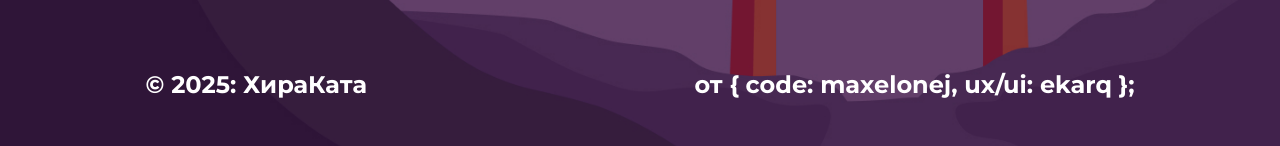
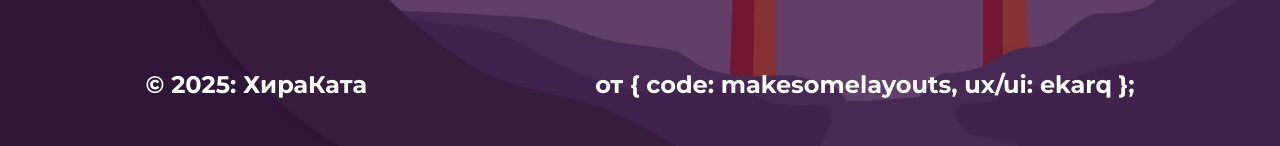
Before and after one commit to makesomelayouts/hirakata, a React (Vite) app: page / in a window 1280 px wide. Shown: the part 651-797 px from the top of the page. Built offline with nearby package versions, Linux system fonts and the light colour scheme; a web font is replaced by a local one.

Commit message:
Change name

```diff
--- a/src/widgets/Footer.jsx
+++ b/src/widgets/Footer.jsx
@@ -30,10 +30,10 @@ export const Footer = ({ page }) => {
           от&nbsp;&#123; code:&nbsp;
           <a
             className="hover:underline"
-            href="https://t.me/maxelonej"
+            href="https://t.me/makesomelayouts"
             target="_blank"
           >
-            maxelonej
+            makesomelayouts
           </a>
           , ux/ui:&nbsp;
           <a
@@ -47,16 +47,16 @@ export const Footer = ({ page }) => {
         </div>
 
         {/* Мобильная версия */}
-        <div className="min-[567px]:hidden text-left mt-4">
+        <div className="min-[567px]:hidden max-[340px]:hidden text-left mt-4">
           <div>от&nbsp;&#123;</div>
           <div className="ml-4">
             code:&nbsp;
             <a
               className="hover:underline"
-              href="https://t.me/maxelonej"
+              href="https://t.me/makesomelayouts"
               target="_blank"
             >
-              maxelonej,
+              makesomelayouts,
             </a>
           </div>
           <div className="ml-4">
--- a/src/widgets/Header/index.jsx
+++ b/src/widgets/Header/index.jsx
@@ -10,7 +10,7 @@ export const Header = () => {
       <MobileHeader />
       <header className="relative z-10 md:p-6 max-md:hidden">
         <img
-          src="https://github.com/maxelonej/hirakata-website/blob/main/src/assets/%D0%97%D0%B0%D1%82%D0%B5%D0%BC%D0%BD%D0%B5%D0%BD%D0%B8%D0%B5%20%D0%BF%D0%BE%D0%B4%20%D1%88%D0%B0%D0%BF%D0%BA%D1%83.png?raw=true"
+          src="https://github.com/makesomelayouts/hirakata-website/blob/main/src/assets/%D0%97%D0%B0%D1%82%D0%B5%D0%BC%D0%BD%D0%B5%D0%BD%D0%B8%D0%B5%20%D0%BF%D0%BE%D0%B4%20%D1%88%D0%B0%D0%BF%D0%BA%D1%83.png?raw=true"
           className="absolute top-0 left-0 w-full -z-20 h-64 pointer-events-none"
         />
 
```
